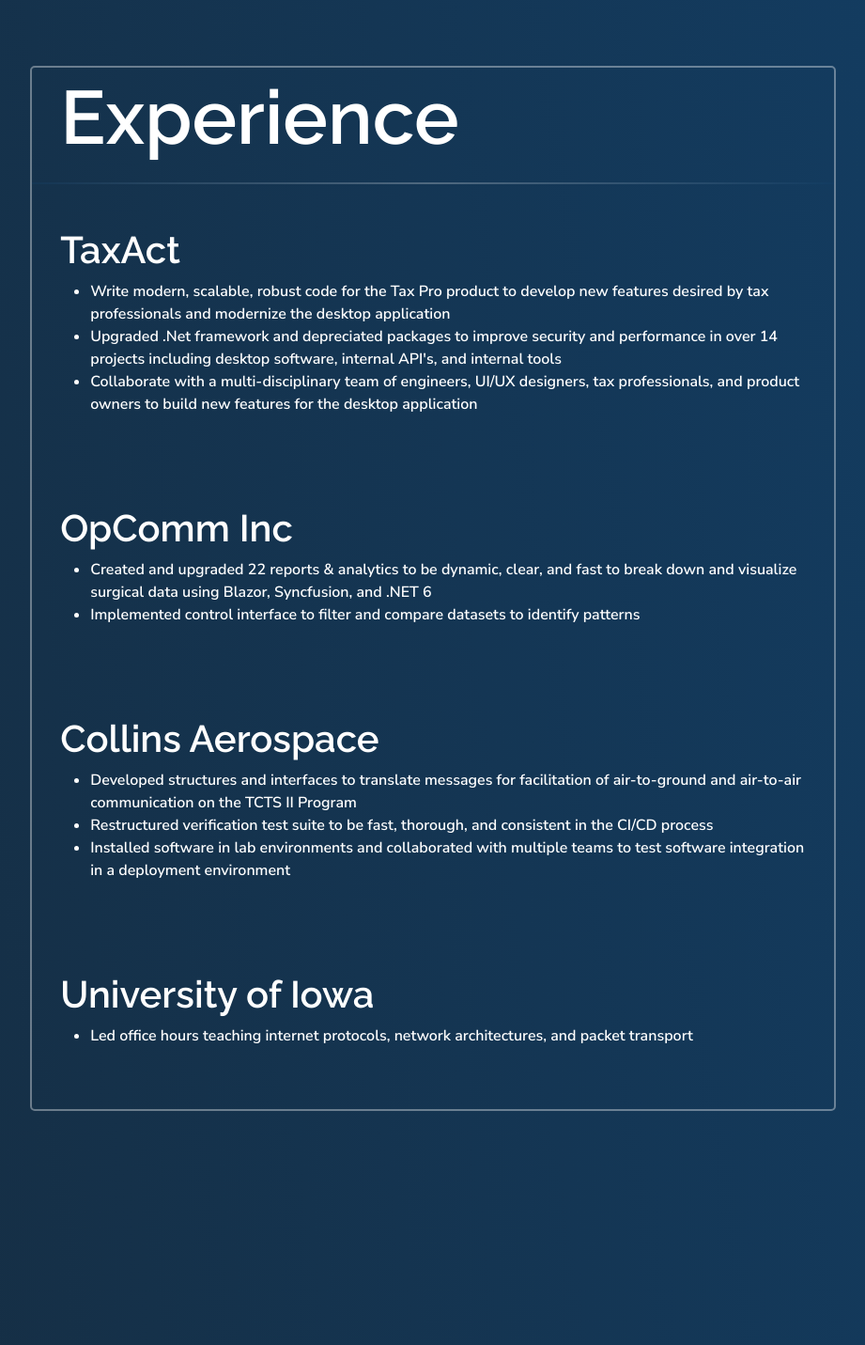
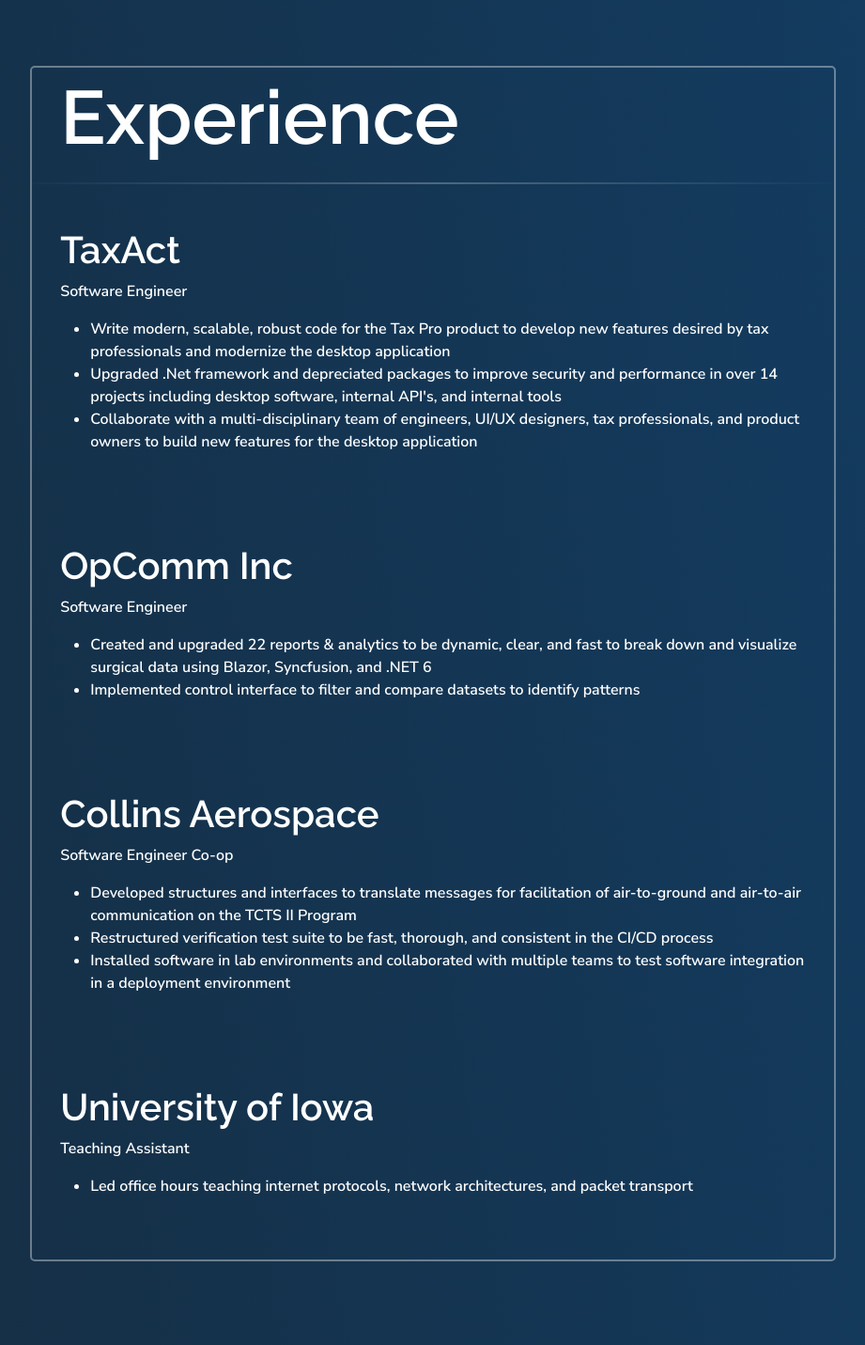
Before and after one commit to mschodin/personal_website, a React (Create React App) app: page / in a window 1280 px wide. Shown: the part 2315-3746 px from the top of the page at 94% size, without its empty margins (211-1132 px from the left). Built offline with nearby package versions, Linux system fonts and the light colour scheme.

Commit message:
added title

```diff
--- a/src/Components/Experience.js
+++ b/src/Components/Experience.js
@@ -9,6 +9,9 @@
                 <hr/>
                 <div id="taxactexp" className='job'>
                     <h1>TaxAct</h1>
+                    <p>
+                        Software Engineer
+                    </p>
                     <ul>
                         <li>
                             Write modern, scalable, robust code for the Tax Pro product to develop new features
@@ -26,6 +29,9 @@
                 </div>
                 <div id="opcommexp" className='job'>
                     <h1>OpComm Inc</h1>
+                    <p>
+                        Software Engineer
+                    </p>
                     <ul>
                         <li>
                             Created and upgraded 22 reports & analytics to be dynamic, clear, and fast to break down
@@ -38,6 +44,9 @@
                 </div>
                 <div id="collinsexp" className='job'>
                     <h1>Collins Aerospace</h1>
+                    <p>
+                        Software Engineer Co-op
+                    </p>
                     <ul>
                         <li>
                             Developed structures and interfaces to translate messages for facilitation of air-to-ground
@@ -54,6 +63,9 @@
                 </div>
                 <div id="uiowaexp" className='job'>
                     <h1>University of Iowa</h1>
+                    <p>
+                        Teaching Assistant
+                    </p>
                     <ul>
                         <li>
                             Led office hours teaching internet protocols, network architectures, and packet transport
```
